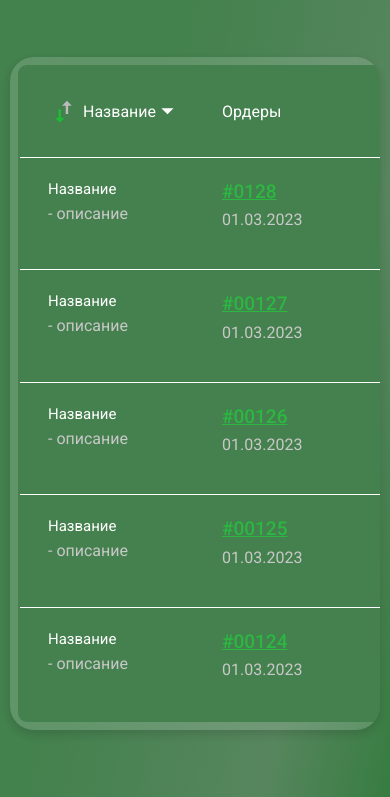
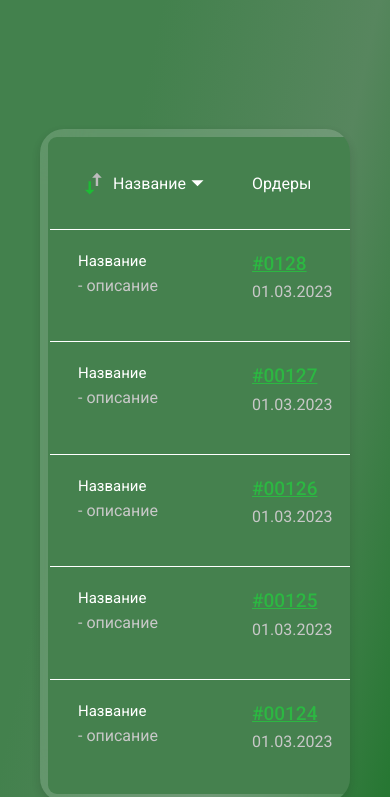
Before and after one commit to Vyacheslav2123/whatsapp, a plain HTML site: page index.html in a window 390 px wide. Shown: the part 571-1368 px from the top of the page. Drawn offline with Linux system fonts and the light colour scheme.

Commit message:
Add files via upload

```diff
--- a/assets/css/style.css
+++ b/assets/css/style.css
@@ -169,7 +169,7 @@ td > a {
 }
 @media screen and (max-width: 800px) {
     #content {
-        padding: 0 10px;
+        padding: 0 40px;
     }
     .wrapper {
         margin-bottom: 80px;
@@ -187,6 +187,7 @@ td > a {
     }
     .table {
         overflow-x: scroll;
+        margin-bottom: 50px;
     }
     table {
         width: 700px;
```
